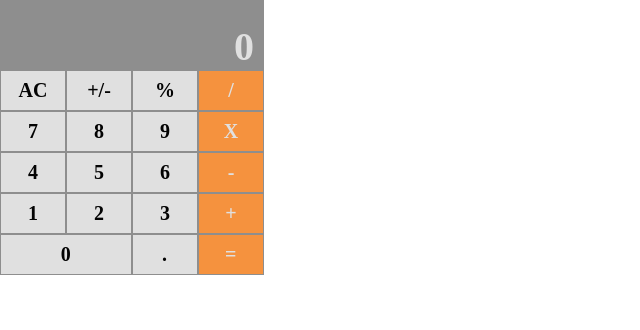
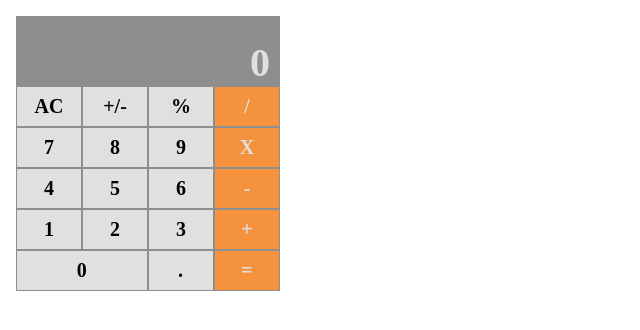
Before and after one commit to MHG16/calculator, a website: page index.html in a window 1280 px wide. Shown: the whole page, without its empty margins (0-640 px from the left). Drawn offline with nearby package versions, Linux system fonts and the light colour scheme.

Commit message:
added margin to calculator

```diff
--- a/styles/main.scss
+++ b/styles/main.scss
@@ -1,4 +1,7 @@
 body {
+
+	margin: 1em;
+
 	h1 {
 		color: #030303;
 		font-size: 1.25em;
```
Also changed, not shown: styles/main.css, 1 other file.
